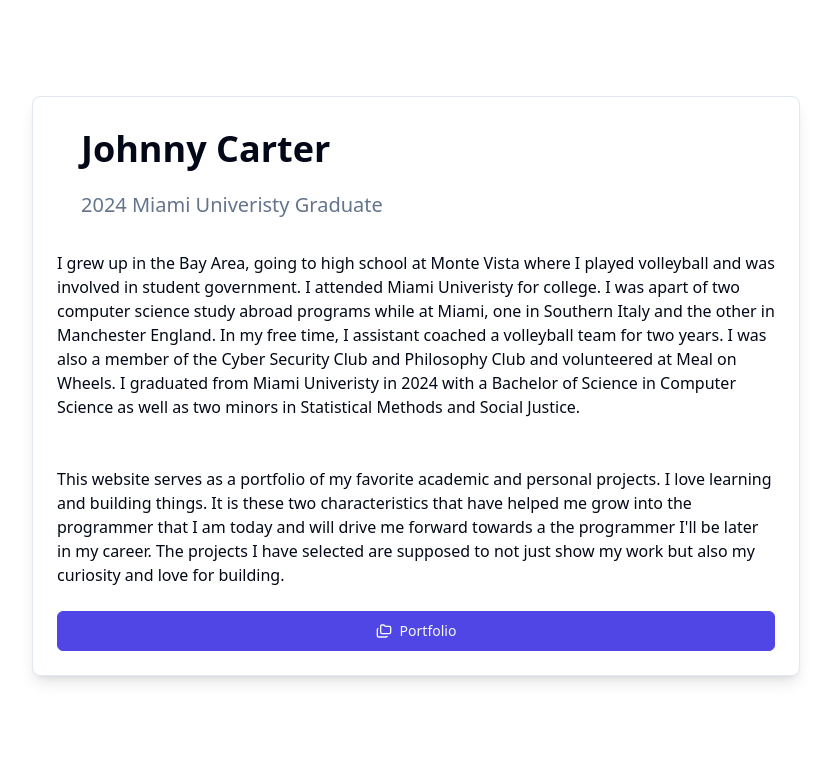
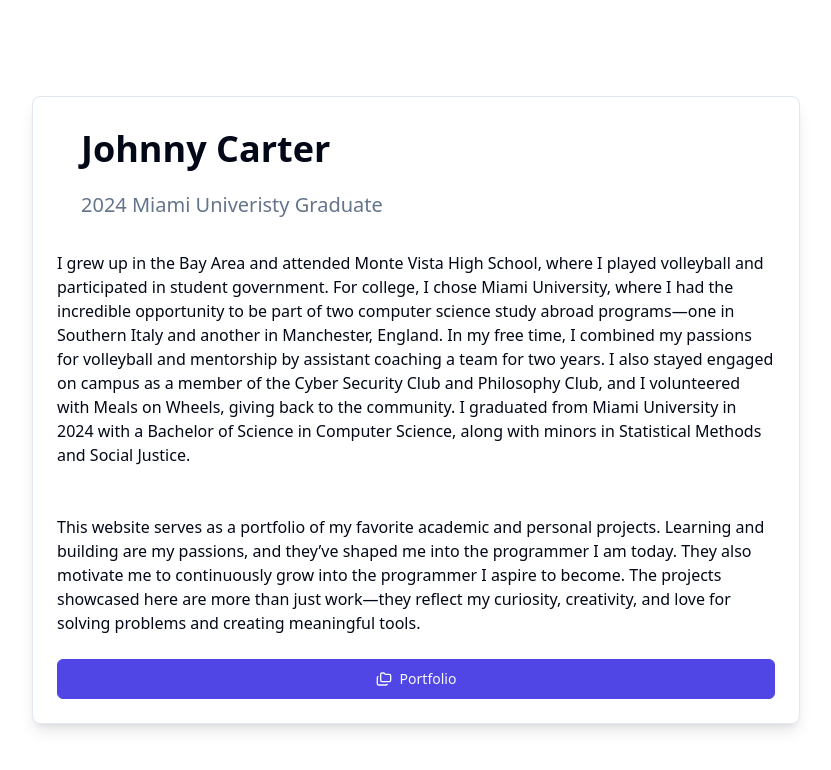
Before and after one commit to johnnytele/Personal-Website, a SvelteKit app: page / in a window 1280 px wide. Shown: the top 770 px of the page, without its empty margins (224-1055 px from the left). Built offline with nearby package versions, Linux system fonts and the light colour scheme.

Commit message:
rewrote the intro page

```diff
--- a/src/routes/+page.svelte
+++ b/src/routes/+page.svelte
@@ -16,11 +16,14 @@
     </Card.Header>
 
     <Card.Content>
-        I grew up in the Bay Area, going to high school at Monte Vista where I played volleyball and was involved in student government. I attended Miami Univeristy for college. I was apart of two computer science study abroad programs while at Miami, one in Southern Italy and the other in Manchester England. In my free time, I assistant coached a volleyball team for two years. I was also a member of the Cyber Security Club and Philosophy Club and volunteered at Meal on Wheels. I graduated from Miami Univeristy in 2024 with a Bachelor of Science in Computer Science as well as two minors in Statistical Methods and Social Justice.
+        I grew up in the Bay Area and attended Monte Vista High School, where I played volleyball and participated in student government. For college, I chose Miami University, where I had the incredible opportunity to be part of two computer science study abroad programs—one in Southern Italy and another in Manchester, England.
+        In my free time, I combined my passions for volleyball and mentorship by assistant coaching a team for two years. I also stayed engaged on campus as a member of the Cyber Security Club and Philosophy Club, and I volunteered with Meals on Wheels, giving back to the community.
+        I graduated from Miami University in 2024 with a Bachelor of Science in Computer Science, along with minors in Statistical Methods and Social Justice.
     </Card.Content>
 
     <Card.Content>
-        This website serves as a portfolio of my favorite academic and personal projects. I love learning and building things. It is these two characteristics that have helped me grow into the programmer that I am today and will drive me forward towards a the programmer I'll be later in my career. The projects I have selected are supposed to not just show my work but also my curiosity and love for building.
+        This website serves as a portfolio of my favorite academic and personal projects. Learning and building are my passions, and they’ve shaped me into the programmer I am today. They also motivate me to continuously grow into the programmer I aspire to become.
+        The projects showcased here are more than just work—they reflect my curiosity, creativity, and love for solving problems and creating meaningful tools.
     </Card.Content>
 
     <Card.Footer>
```
